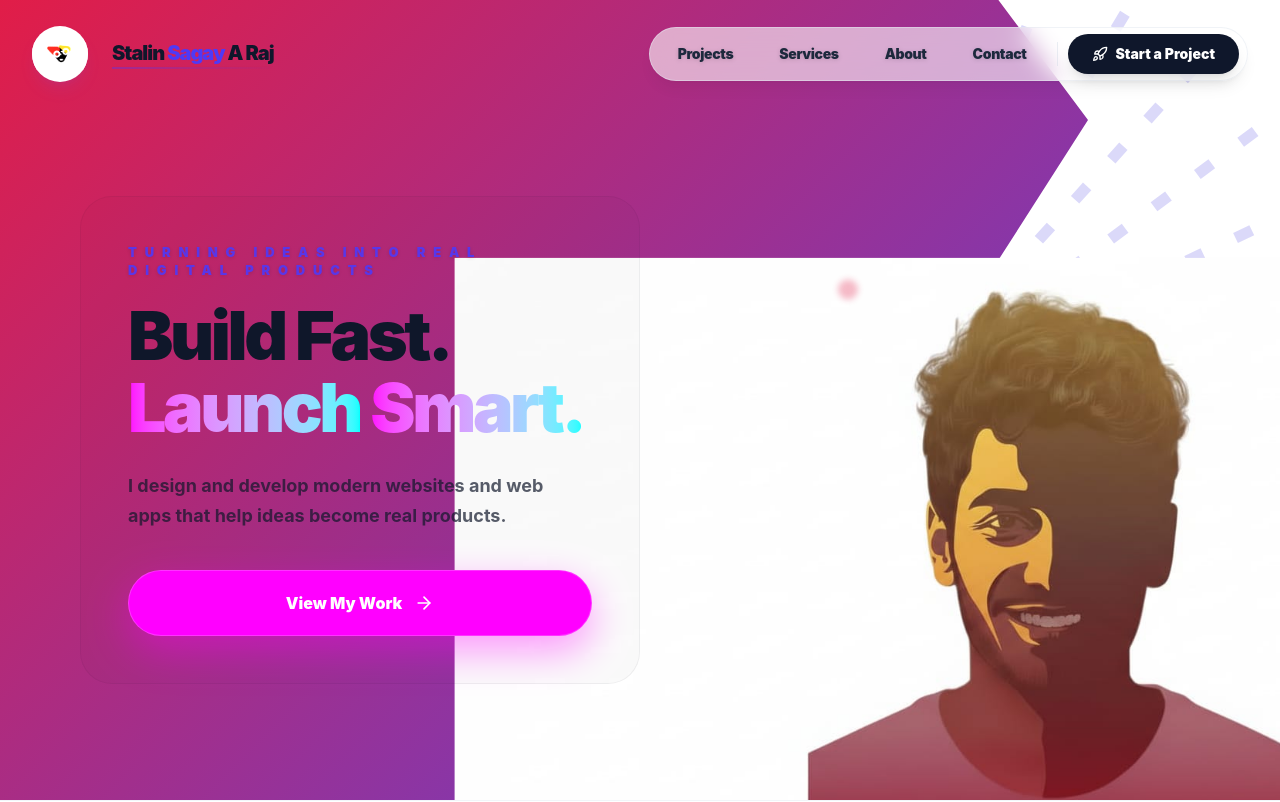
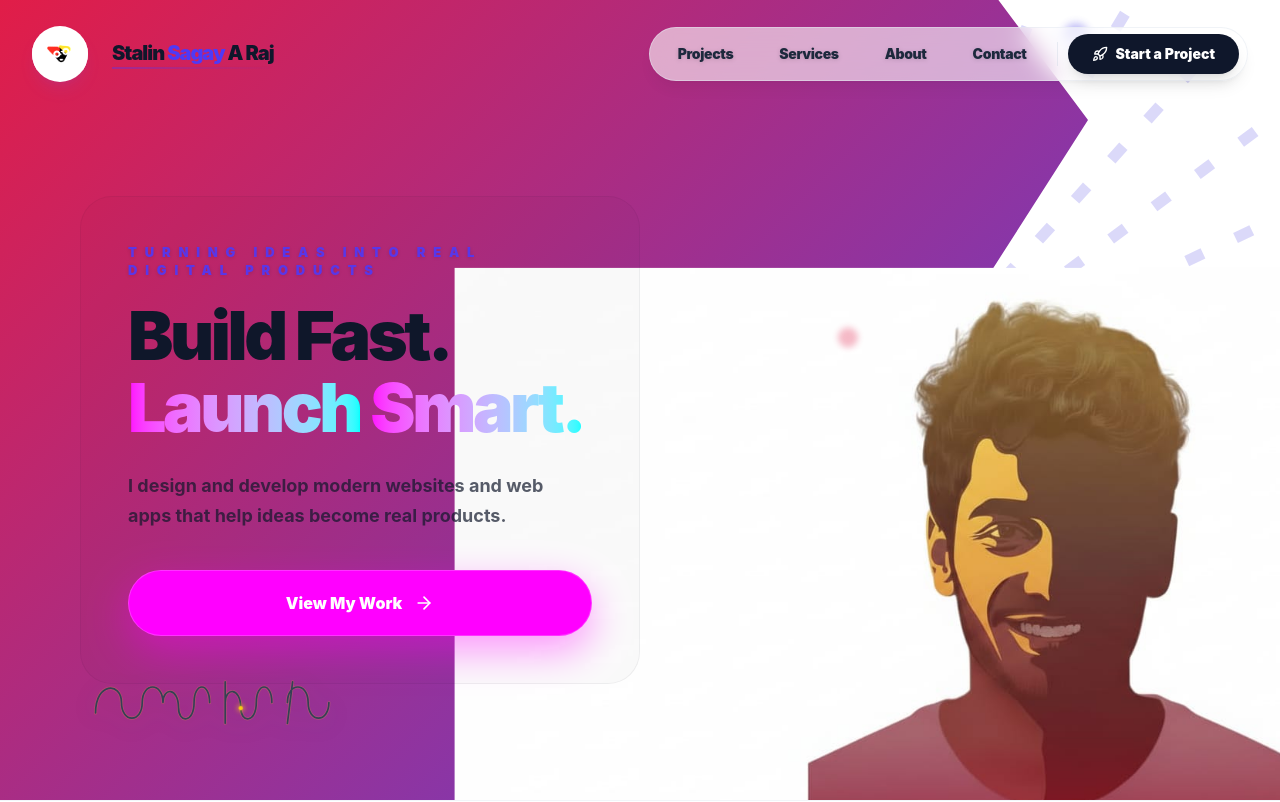
Before and after one commit to stalinSaga04/portfolio, a React (Vite) app: page / in a window 1280 px wide. Shown: the top 802 px of the page. Built offline with nearby package versions, Linux system fonts and the light colour scheme.

Commit message:
feat: implement extreme responsiveness and universal signature visibility (Round 51)

```diff
--- a/src/components/Hero.jsx
+++ b/src/components/Hero.jsx
@@ -56,7 +56,7 @@ const Signature = ({ triggered }) => {
         <motion.div
             initial={{ opacity: 0 }}
             animate={hasAnimated ? { opacity: 1 } : { opacity: 0 }}
-            className="absolute left-0 bottom-[-110px] z-50 w-[280px] h-32 pointer-events-none md:hidden"
+            className="absolute left-0 bottom-[-90px] sm:bottom-[-100px] lg:bottom-[-80px] z-50 w-[240px] sm:w-[280px] h-32 pointer-events-none"
         >
             <svg viewBox="0 0 540 150" className="w-full h-full text-[#334155] drop-shadow-[0_4px_12px_rgba(51,65,85,0.2)]">
                 {/* Subtle under-glow for premium feel */}
@@ -177,7 +177,7 @@ const Hero = () => {
                 <motion.div
                     animate={{ y: [0, -10, 0] }}
                     transition={{ duration: 6, repeat: Infinity, ease: "easeInOut" }}
-                    className="relative w-full h-[120%] sm:h-[135%] md:h-[145%] bottom-[8%] sm:bottom-[18%] right-[-12%] sm:right-[-10%]"
+                    className="relative w-full h-[110%] sm:h-[125%] md:h-[135%] bottom-[5%] sm:bottom-[15%] right-[-15%] sm:right-[-12%] lg:right-[-10%]"
                     style={{ mixBlendMode: 'normal' }}
                 >
                     <motion.img
@@ -202,7 +202,7 @@ const Hero = () => {
                     {/* Left side: Text content with Glass Contrast Card */}
                     <motion.div
                         style={{ y: contentY, opacity: contentOpacity }}
-                        className="relative p-6 sm:p-12 rounded-[2rem] bg-indigo-900/10 lg:bg-transparent backdrop-blur-2xl lg:backdrop-blur-none border border-white/10 lg:border-none flex flex-col justify-center text-white lg:text-[#0F172A]"
+                        className="relative p-6 sm:p-10 lg:p-12 rounded-[2rem] bg-indigo-900/10 lg:bg-transparent backdrop-blur-2xl lg:backdrop-blur-none border border-white/10 lg:border-none flex flex-col justify-center text-white lg:text-[#0F172A] z-40"
                     >
                         {/* Desktop subtle glass highlight for better contrast */}
                         <div className="absolute inset-0 bg-white/5 lg:bg-[#0F172A]/[0.02] backdrop-blur-[2px] rounded-[2rem] hidden lg:block border border-white/10 lg:border-[#0F172A]/5 pointer-events-none" />
--- a/src/components/Projects.jsx
+++ b/src/components/Projects.jsx
@@ -70,7 +70,7 @@ const Projects = () => {
                     </p>
                 </motion.div>
 
-                <div className="grid grid-cols-1 md:grid-cols-2 xl:grid-cols-3 gap-4 md:gap-10">
+                <div className="grid grid-cols-1 md:grid-cols-2 lg:grid-cols-3 gap-6 md:gap-8 lg:gap-10">
                     {projects.map((project, index) => (
                         <motion.div
                             key={project.title}
```
